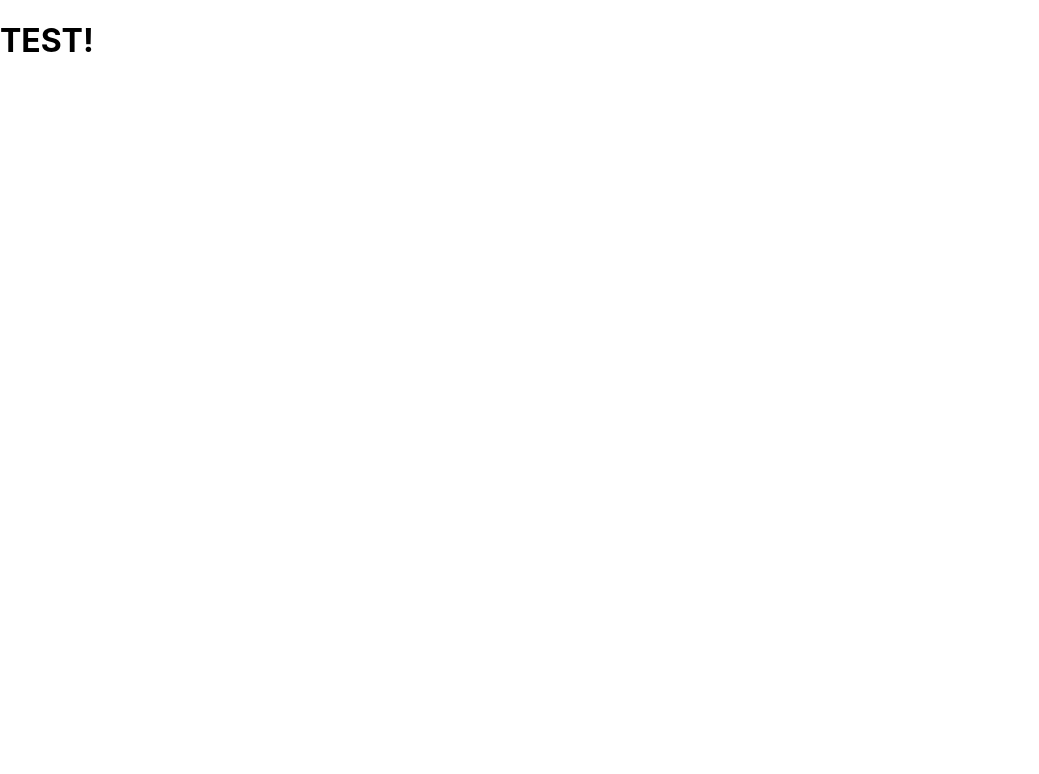
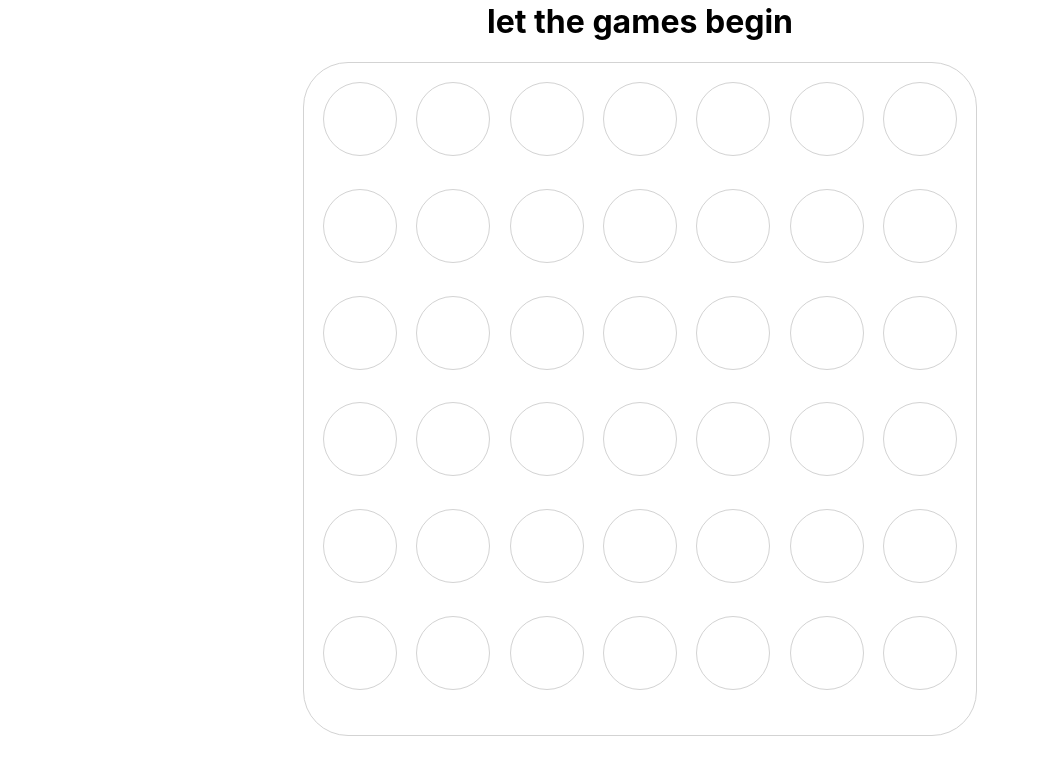
Before and after one commit to larssonted86/mandatory-advanced-js4, a React (Create React App) app: page / in a window 1280 px wide. Shown: the top 774 px of the page, without its empty margins (0-1039 px from the left). Built offline with nearby package versions, Linux system fonts and the light colour scheme.

Commit message:
backup before reinstallation

```diff
--- a/package.json
+++ b/package.json
@@ -8,6 +8,7 @@
     "@testing-library/user-event": "^7.2.1",
     "react": "^16.12.0",
     "react-dom": "^16.12.0",
+    "react-router-dom": "^5.1.2",
     "react-scripts": "3.4.0"
   },
   "scripts": {
--- a/src/components/App.js
+++ b/src/components/App.js
@@ -1,11 +1,21 @@
 import React, { Component } from 'react'
+import '../css/App.css';
+import {
+  BrowserRouter as Router,
+  Route,
+} from "react-router-dom";
+import Board from './Board'
 
 export class App extends Component {
   render() {
     return (
-      <div>
-        <h1>TEST!</h1>
-      </div>
+      <Router>
+        <Route path = '/' exact>
+          <Board />
+        </Route>
+
+      </Router>
+
     )
   }
 }
--- a/src/components/Board.js
+++ b/src/components/Board.js
@@ -1,13 +1,73 @@
 import React, { Component } from 'react'
 
 export class Board extends Component {
+
+    state = {
+        board: new Array(42).fill(null),
+        playerTurn: '1',
+
+    }
+
+    componentDidMount(){
+        this.setState(prevState => ({
+            board: new Array(42).fill(null)
+          }))
+    }
+
+    toggleColor = () =>{
+
+    }
+
     render() {
+        console.log(this.state.board)
+        const renderBoard = this.state.board.map( (boardArray,index) => {
+            return(<div key = {index} name = 'cell' style = {styles.cellStyle}>
+                    </div>)
+            })
+
         return (
-            <div>
-
+            <div name='boardContainer' style = {styles.boardContainer}>
+                <h1 style = {{marginTop: '0.1rem'}}>let the games begin</h1>
+                <div name = 'board' style = {styles.boardStyle}>
+                {renderBoard}
+                </div>
             </div>
         )
     }
 }
 
+
+////////////////////////STYLES////////////////////////////////
+
+const styles = {
+    boardContainer: {
+        height: '100vh',
+        width: '100vw',
+        display: 'flex',
+        flexDirection: 'column',
+        alignItems: 'center',
+    },
+
+    boardStyle:{
+        display: 'flex',
+        flexWrap: 'wrap',
+        padding: '1rem',
+        height: '40rem',
+        width: '40rem',
+        border:' solid 1px lightgrey',
+        borderRadius: '45px',
+        justifyContent: 'space-between',
+        alignItems: 'space-between',
+        marginBottom: '0.3rem',
+    },
+
+    cellStyle:{
+        height: '4.5rem',
+        width: '4.5rem',
+        border: '1px solid lightgrey',
+        borderRadius: '90px',
+        margin: '0.2rem'
+    },
+}
+
 export default Board
```
Also changed, not shown: src/components/WinCheck.js (+6 -10 lines), 1 other file (tests, documents, lock files or other folders).
